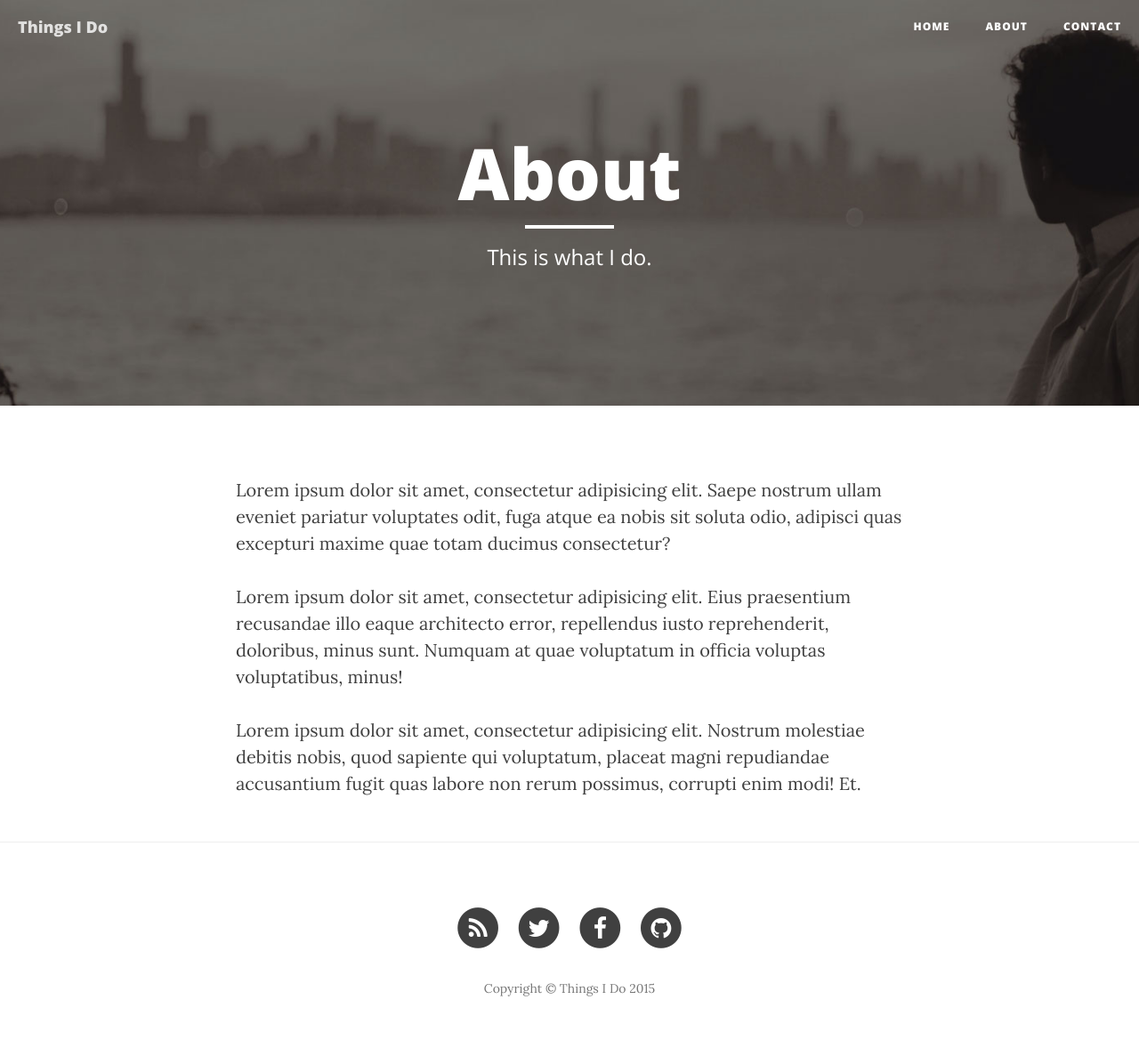
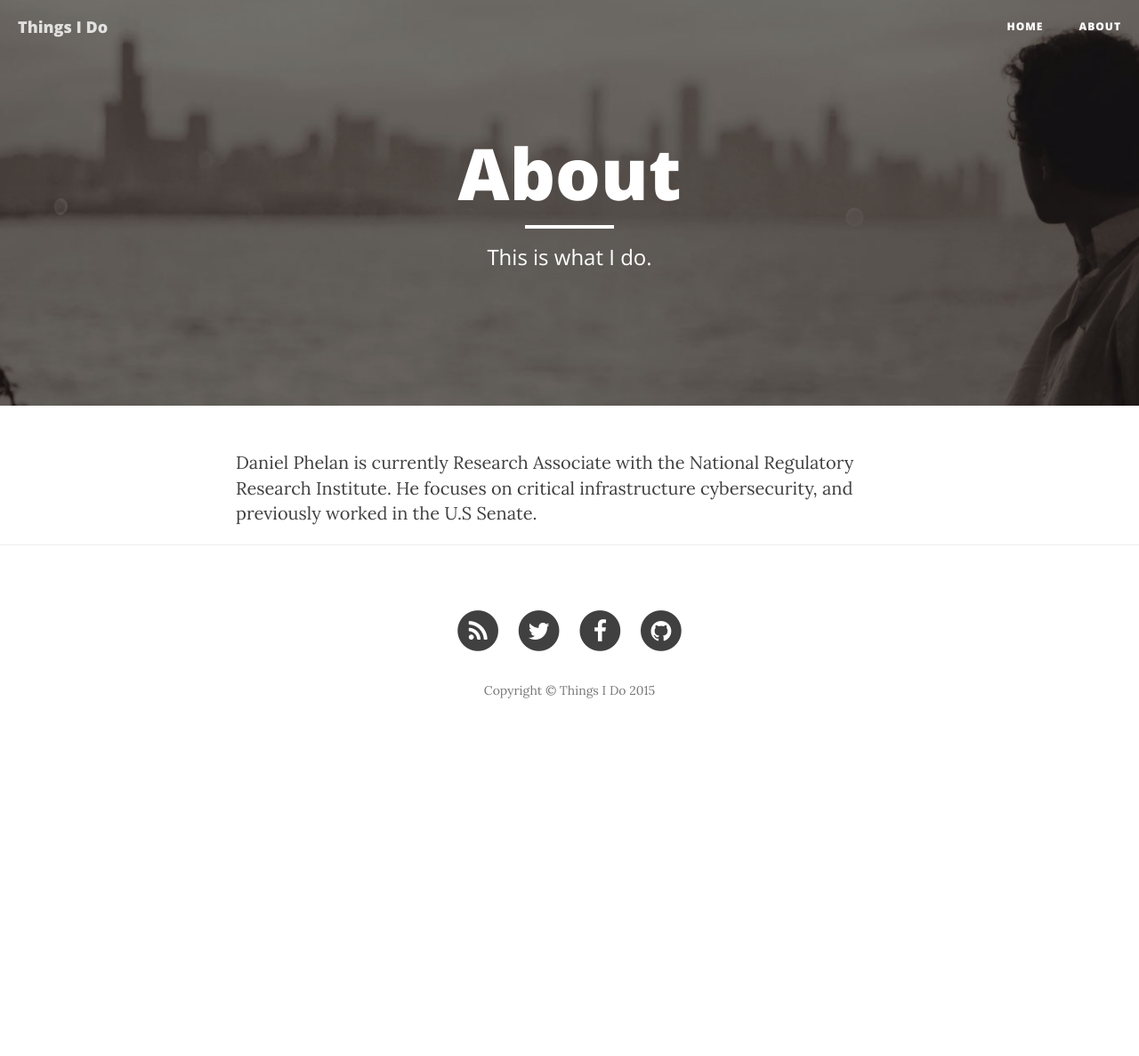
Before and after one commit to dtphelan/blog, a Jekyll site: the page built from about.html, in a window 1280 px wide. Shown: the whole page at 89% size. Built offline with Jekyll 4.4.1, drawn with Linux system fonts in a browser that asks for light colours; nearby versions of some CDN libraries; after the commit the page ends 900 px from its top, so only the background shows below that.

Commit message:
about.html and contact.html

```diff
--- a/about.html
+++ b/about.html
@@ -5,8 +5,4 @@ description: "This is what I do."
 header-img: "img/about-bg.jpg"
 ---
 
-<p>Lorem ipsum dolor sit amet, consectetur adipisicing elit. Saepe nostrum ullam eveniet pariatur voluptates odit, fuga atque ea nobis sit soluta odio, adipisci quas excepturi maxime quae totam ducimus consectetur?</p>
-
-<p>Lorem ipsum dolor sit amet, consectetur adipisicing elit. Eius praesentium recusandae illo eaque architecto error, repellendus iusto reprehenderit, doloribus, minus sunt. Numquam at quae voluptatum in officia voluptas voluptatibus, minus!</p>
-
-<p>Lorem ipsum dolor sit amet, consectetur adipisicing elit. Nostrum molestiae debitis nobis, quod sapiente qui voluptatum, placeat magni repudiandae accusantium fugit quas labore non rerum possimus, corrupti enim modi! Et.</p>
+Daniel Phelan is currently Research Associate with the National Regulatory Research Institute. He focuses on critical infrastructure cybersecurity, and previously worked in the U.S Senate.
```
Also changed, not shown: contact.html (deleted, +0 -48 lines).
